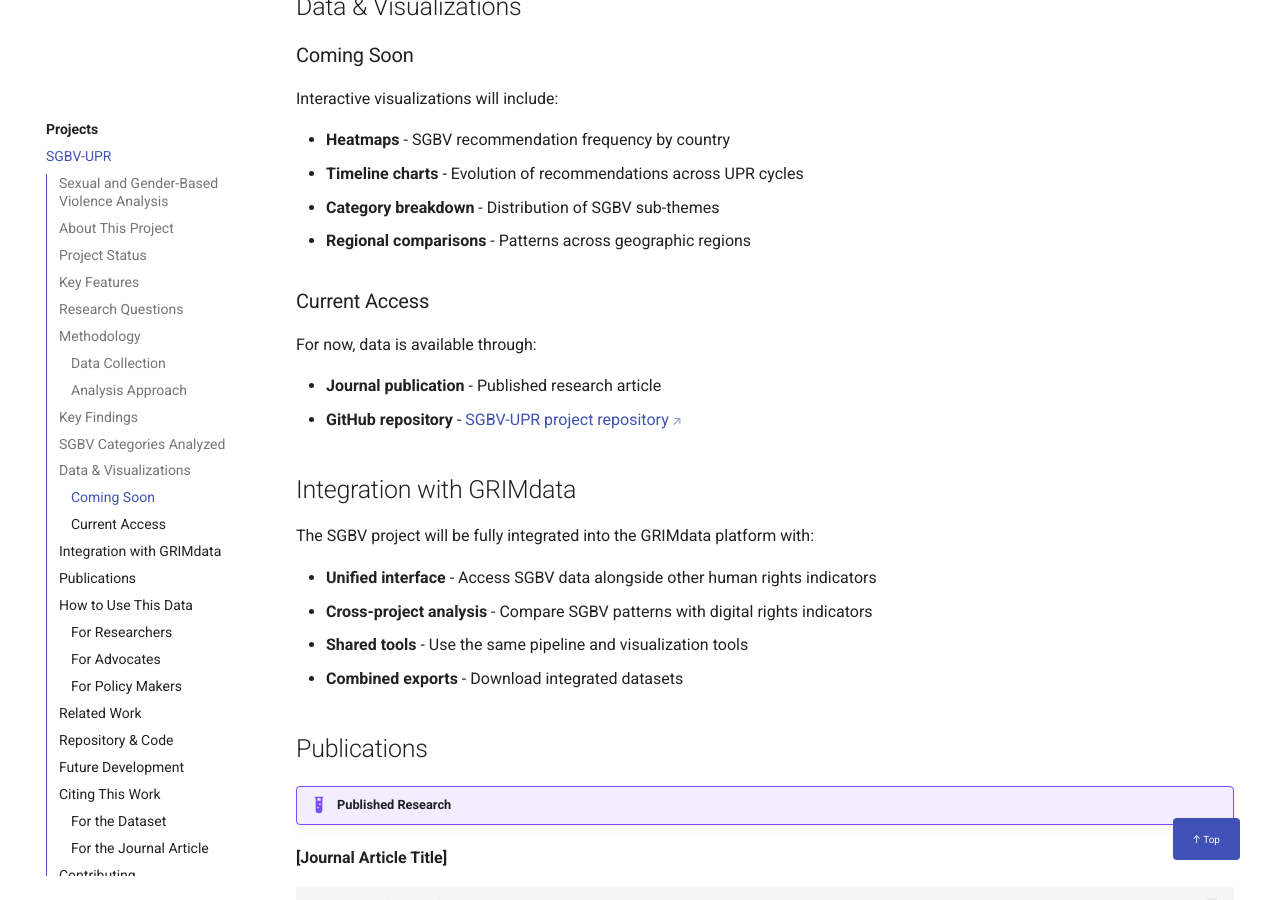
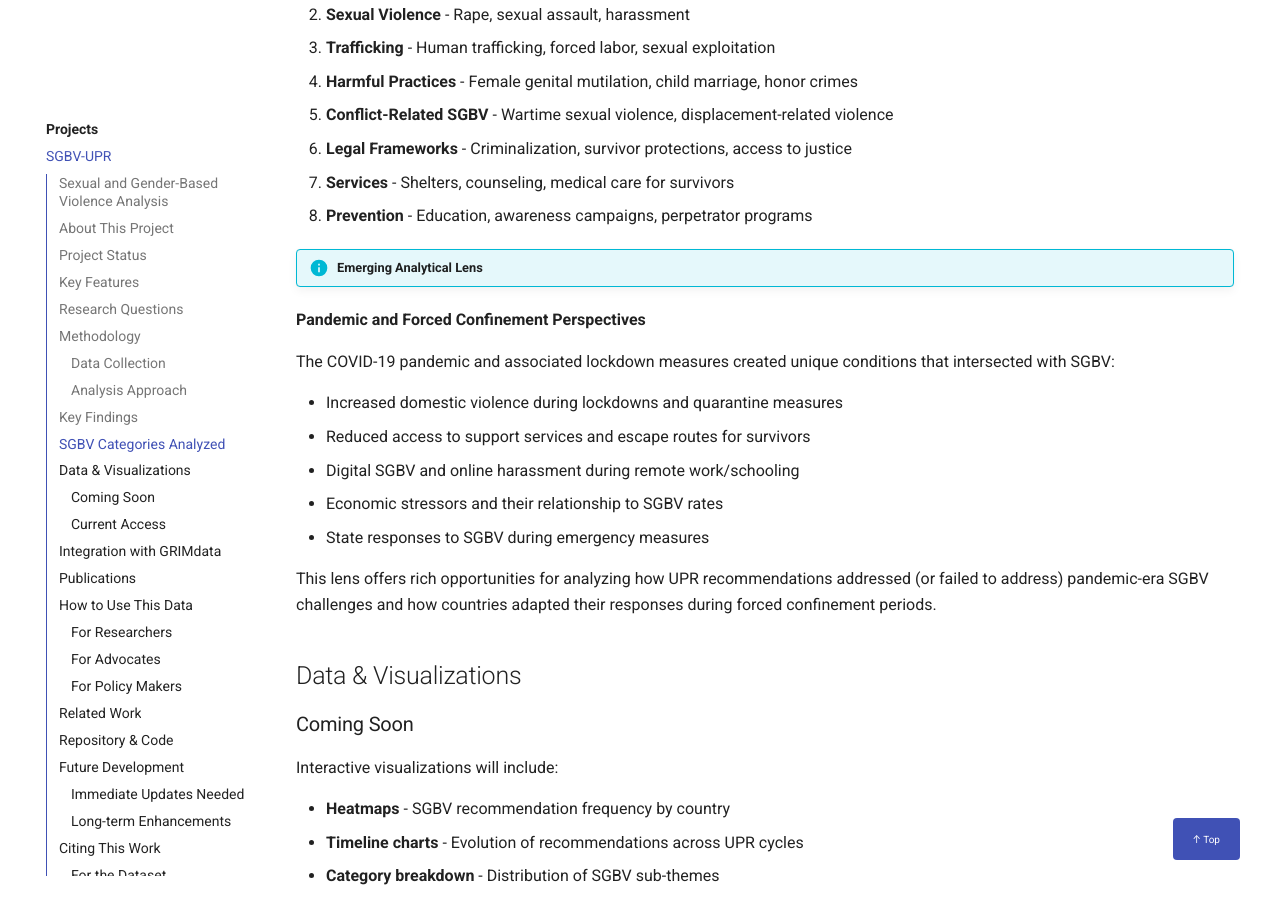
Before and after one commit to MissCrispenCakes/DigitalChild, an MkDocs documentation site: the page built from docs/projects/sgbv/index.md, in a window 1280 px wide and 900 px high, scrolled down 2997 px. Built offline with MkDocs 1.6.1 and Material for MkDocs 9.7.7, drawn with Linux system fonts in a browser that asks for light colours; a script that is not in the unit is left out; comment, search, counter and statistics services are not loaded; some of the changed text lies outside the part shown.

Commit message:
Add SGBV project update status and pandemic analysis lens
Project Status updates:
- Add warning box noting dataset requires updating
- UPR Cycle 3 has completed (original research covered Cycles 1-3)
- UPR Cycle 4 is currently in progress with new recommendations
- Note need for incorporating new Cycle 4 data

New analytical perspective:
- Add pandemic and forced confinement lens
- COVID-19 lockdowns intersection with SGBV patterns
- Rich data mining opportunities for:
  * Domestic violence during lockdowns
  * Reduced access to support services
  * Digital SGBV during remote work/school
  * Economic stressors and SGBV
  * State emergency responses to SGBV

Future Development section:
- Add 'Immediate Updates Needed' subsection
- Prioritize Cycle 4 data integration
- Prioritize pandemic/confinement analysis lens
- Add pandemic-specific SGBV category expansion
- Separate long-term enhancements

This provides transparency about dataset status and highlights
emerging research opportunities in pandemic-era SGBV analysis.

```diff
--- a/docs/projects/sgbv/index.md
+++ b/docs/projects/sgbv/index.md
@@ -17,6 +17,15 @@
 
 !!! success "Published Research"
 Findings from this project have been published in an academic journal (citation details coming soon).
+
+!!! warning "Update Needed - UPR Cycle Progress"
+**Dataset requires updating:**
+
+- **UPR Cycle 3** has now completed (original research based on Cycles 1-3)
+- **UPR Cycle 4** is currently in progress with new recommendations
+- **New analytical lens available:** Pandemic and forced confinement perspectives offer rich opportunities for additional data mining, examining how COVID-19 lockdowns and related policies intersected with SGBV patterns and recommendations
+
+The repository and analysis tools are ready for expansion to incorporate this new data and analytical framework.
 
 ## Key Features
 
@@ -98,6 +107,19 @@
 1. **Legal Frameworks** - Criminalization, survivor protections, access to justice
 1. **Services** - Shelters, counseling, medical care for survivors
 1. **Prevention** - Education, awareness campaigns, perpetrator programs
+
+!!! info "Emerging Analytical Lens"
+**Pandemic and Forced Confinement Perspectives**
+
+The COVID-19 pandemic and associated lockdown measures created unique conditions that intersected with SGBV:
+
+- Increased domestic violence during lockdowns and quarantine measures
+- Reduced access to support services and escape routes for survivors
+- Digital SGBV and online harassment during remote work/schooling
+- Economic stressors and their relationship to SGBV rates
+- State responses to SGBV during emergency measures
+
+This lens offers rich opportunities for analyzing how UPR recommendations addressed (or failed to address) pandemic-era SGBV challenges and how countries adapted their responses during forced confinement periods.
 
 ## Data & Visualizations
 
@@ -196,11 +218,18 @@
 
 ## Future Development
 
-Planned enhancements:
+### Immediate Updates Needed
+
+- [ ] **Update dataset with UPR Cycle 4 data** - Incorporate ongoing Cycle 4 recommendations
+- [ ] **Add pandemic/forced confinement analysis lens** - Analyze SGBV recommendations through COVID-19 lockdown and confinement policy perspectives
+- [ ] **Refresh Cycle 3 complete dataset** - Ensure all finalized Cycle 3 recommendations are included
+- [ ] **Expand SGBV categories** - Add pandemic-specific SGBV themes (domestic violence during lockdowns, digital SGBV, etc.)
+
+### Long-term Enhancements
 
 - [ ] Interactive data explorer on GRIMdata.org
 - [ ] Real-time UPR recommendation tracking
-- [ ] Integration with LittleRainbowRights for intersectional analysis
+- [ ] Integration with LittleRainbowRights for intersectional analysis (LGBTQ+ youth + SGBV)
 - [ ] Expanded to other treaty body recommendations (CEDAW, CRC, etc.)
 - [ ] Machine learning for automatic SGBV recommendation identification
 
```
